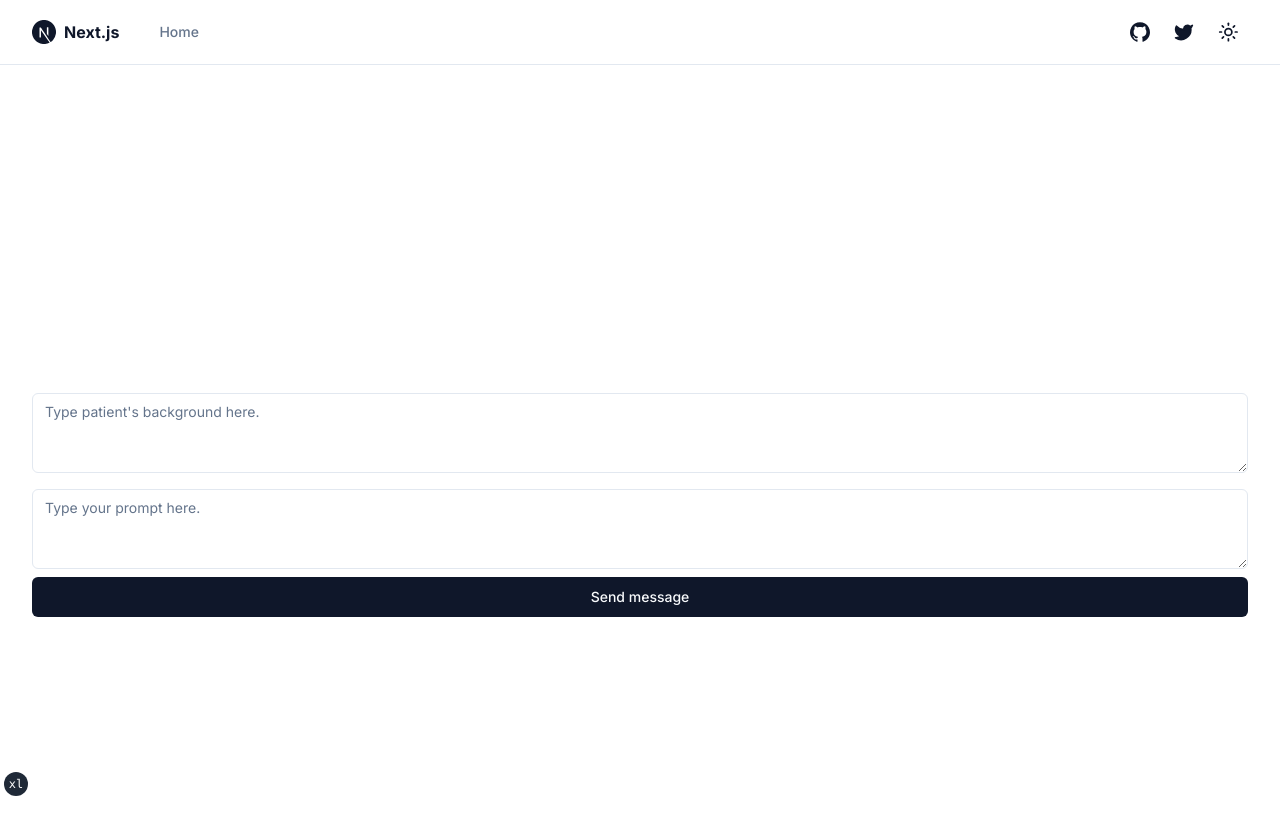
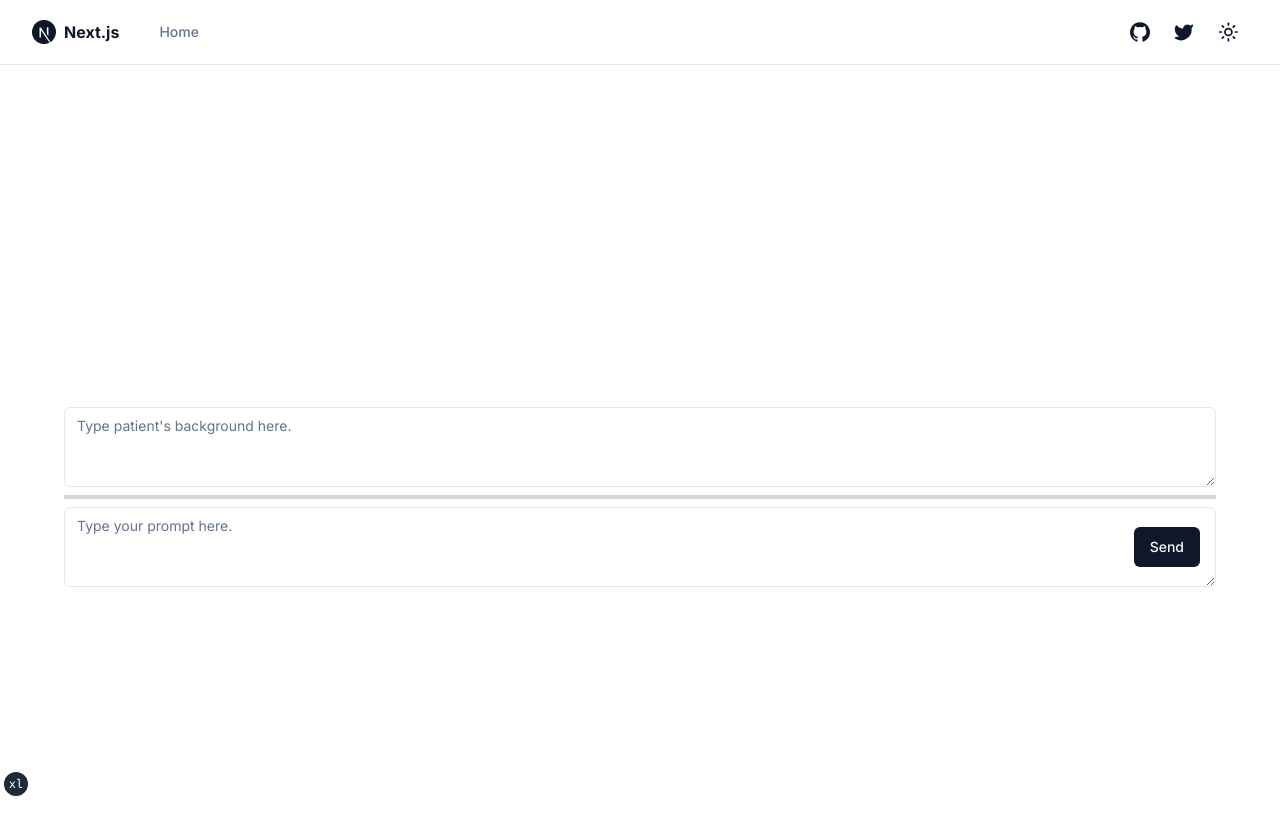
Before and after one commit to EdmondLee958/shadcn, a Next.js app: page / in a window 1280 px wide. Shown: the top 834 px of the page. Built offline with nearby package versions, Linux system fonts and the light colour scheme.

Commit message:
final draft of ui

```diff
--- a/app/page.tsx
+++ b/app/page.tsx
@@ -1,33 +1,42 @@
-import Link from "next/link"
-import { siteConfig } from "@/config/site"
+'use client'
 
-import { buttonVariants } from "@/components/ui/button"
+import { useEffect } from 'react'
+import Link from "next/link";
+import { siteConfig } from "@/config/site";
+import { buttonVariants } from "@/components/ui/button";
 import { Button } from "@/components/ui/button";
-import { Textarea } from "@/components/ui/textarea"
-
+import { Textarea } from "@/components/ui/textarea";
+import { Separator } from "@/components/ui/separator";
 
 export function TextareaWithButton() {
   return (
     <div className="grid w-full gap-2">
-      <Textarea placeholder="Type your prompt here." />
-      <Button>Send message</Button>
+      <div className="relative">
+        <Textarea
+          placeholder="Type your prompt here."
+          className="w-full"
+        />
+        <Button className="h-10 absolute right-4 top-1/2 transform -translate-y-1/2">Send</Button>
+      </div>
     </div>
-  )
+  );
 }
 
 export function TextareaDemo() {
-  return <Textarea placeholder="Type patient's background here." />
+  return <Textarea placeholder="Type patient's background here." />;
 }
-
 
 export default function IndexPage() {
   return (
-    <section className="container grid items-center gap-6 pb-8 pt-6 md:py-10">
-      <div className="flex gap-4 justify-center items-center" style={{ minHeight: '100vh', flexDirection: 'column' }}>
+    <section className="container mx-auto grid items-center gap-4 pb-8 pt-8 md:py-8">
+      <div
+        className="flex gap-2 justify-center items-center ml-8 mr-8"
+        style={{ minHeight: "100vh", flexDirection: "column" }}
+      >
         <TextareaDemo></TextareaDemo>
+        <Separator className="bg-gray-300 h-1 w-full"></Separator>
         <TextareaWithButton />
-
       </div>
     </section>
   );
-};
+}
--- /dev/null
+++ b/components/ui/separator.tsx
@@ -0,0 +1,29 @@
+import * as React from "react"
+import * as SeparatorPrimitive from "@radix-ui/react-separator"
+
+import { cn } from "@/lib/utils"
+
+const Separator = React.forwardRef<
+  React.ElementRef<typeof SeparatorPrimitive.Root>,
+  React.ComponentPropsWithoutRef<typeof SeparatorPrimitive.Root>
+>(
+  (
+    { className, orientation = "horizontal", decorative = true, ...props },
+    ref
+  ) => (
+    <SeparatorPrimitive.Root
+      ref={ref}
+      decorative={decorative}
+      orientation={orientation}
+      className={cn(
+        "shrink-0 bg-border",
+        orientation === "horizontal" ? "h-[1px] w-full" : "h-full w-[1px]",
+        className
+      )}
+      {...props}
+    />
+  )
+)
+Separator.displayName = SeparatorPrimitive.Root.displayName
+
+export { Separator }
--- a/package.json
+++ b/package.json
@@ -15,6 +15,7 @@
   },
   "dependencies": {
     "@radix-ui/react-label": "^2.0.2",
+    "@radix-ui/react-separator": "^1.0.3",
     "@radix-ui/react-slot": "^1.0.2",
     "class-variance-authority": "^0.4.0",
     "clsx": "^1.2.1",
```
Also changed, not shown: 1 other file (tests, documents, lock files or other folders).
